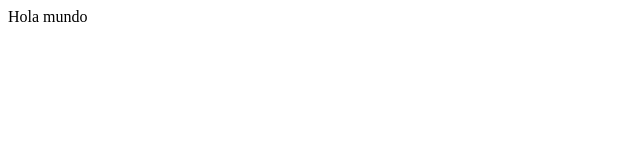
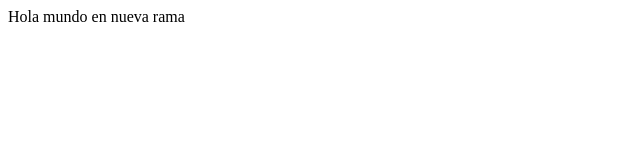
Before and after one commit to andrescortesdev/test, a plain HTML site: page index.html in a window 1280 px wide. Shown: the whole page, without its empty margins (0-640 px from the left). Drawn offline with Linux system fonts and the light colour scheme.

Commit message:
test commit

```diff
--- a/index.html
+++ b/index.html
@@ -7,6 +7,6 @@
     <title>Document</title>
 </head>
 <body>
-    Hola mundo
+    Hola mundo en nueva rama
 </body>
 </html>
```
